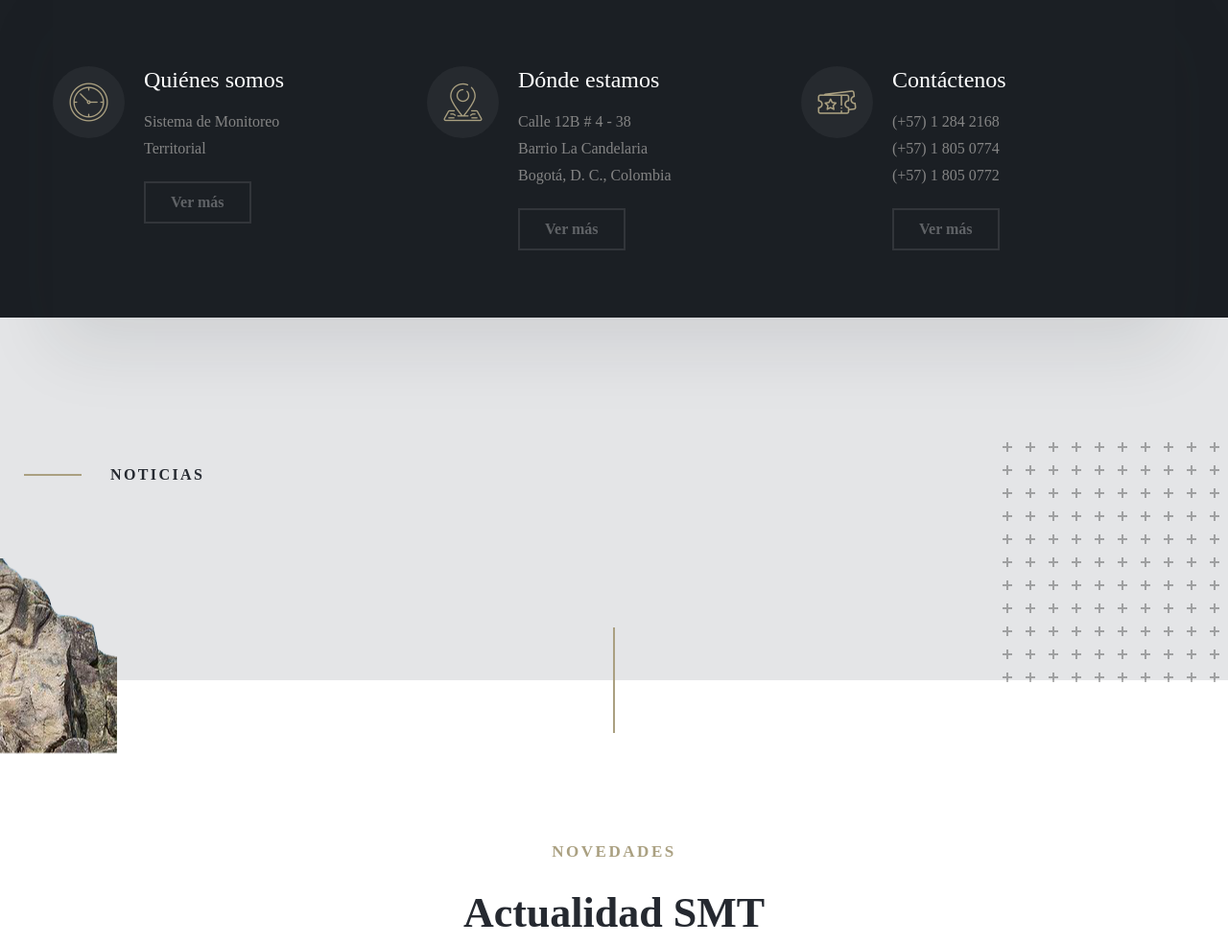
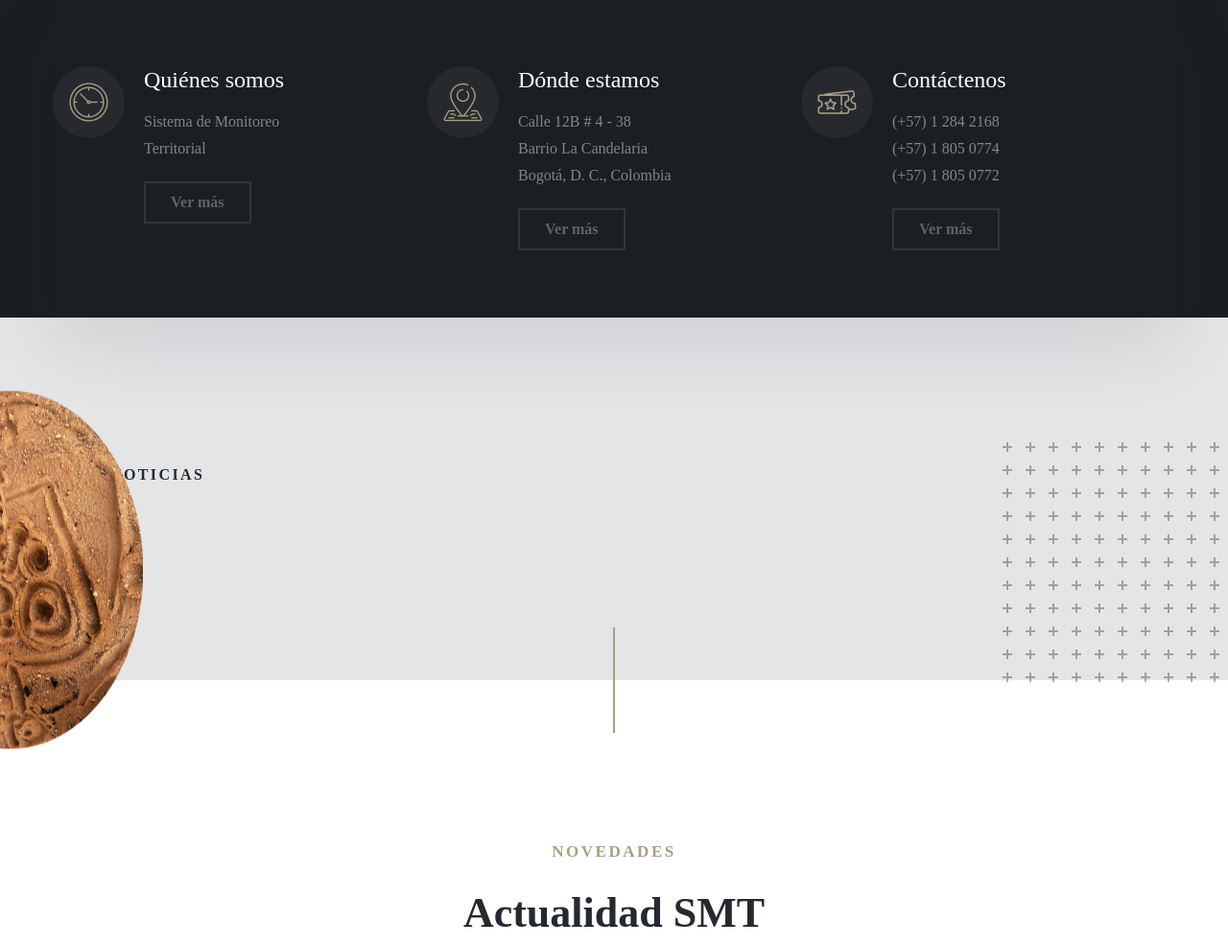
Before and after one commit to frpk21/onic, a Django app: page / in a window 1280 px wide. Shown: the part 149-1134 px from the top of the page at 96% size. Run offline with Django 3.2, Linux system fonts and the light colour scheme; data that the repository does not hold is empty; some libraries are stand-ins or nearby versions; some web fonts are replaced.

Commit message:
noticias

```diff
--- a/generales/templates/generales/home.html
+++ b/generales/templates/generales/home.html
@@ -102,7 +102,7 @@
     </div>
 </section>
 <section class="about-two" style="background-image: url(/static/base/assets/images/backgrounds/event-bg-1-1.jpg);">
-    <img src="/static/base/assets/images/img000.png" alt="" class="about-two__sclupture">
+    <img src="/static/base/assets/images/post-mov.png" alt="" class="about-two__sclupture">
     <div class="container">
         <div class="row">
             <div class="col-lg-6">
```
Also changed, not shown: static/base/assets/images/post-mov.png (added).
